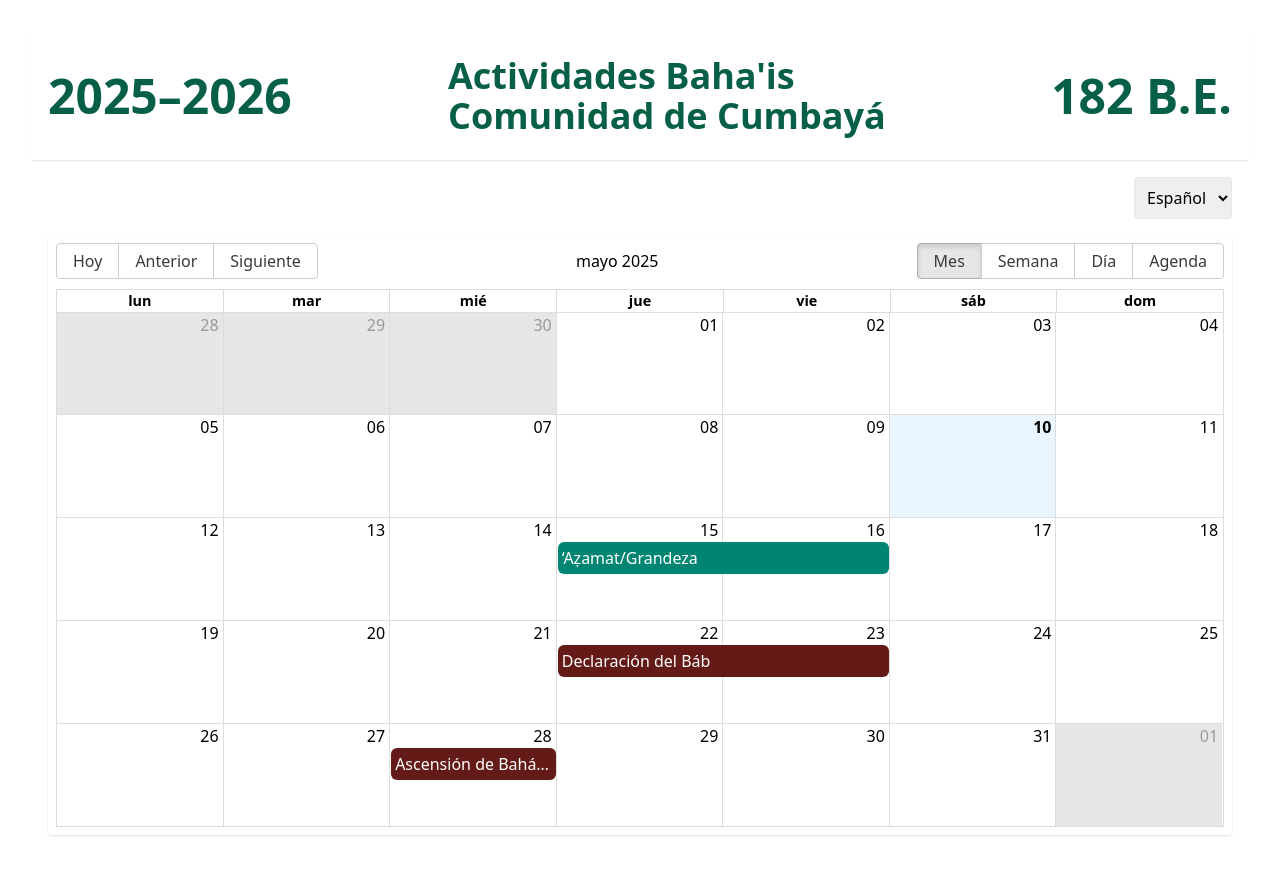
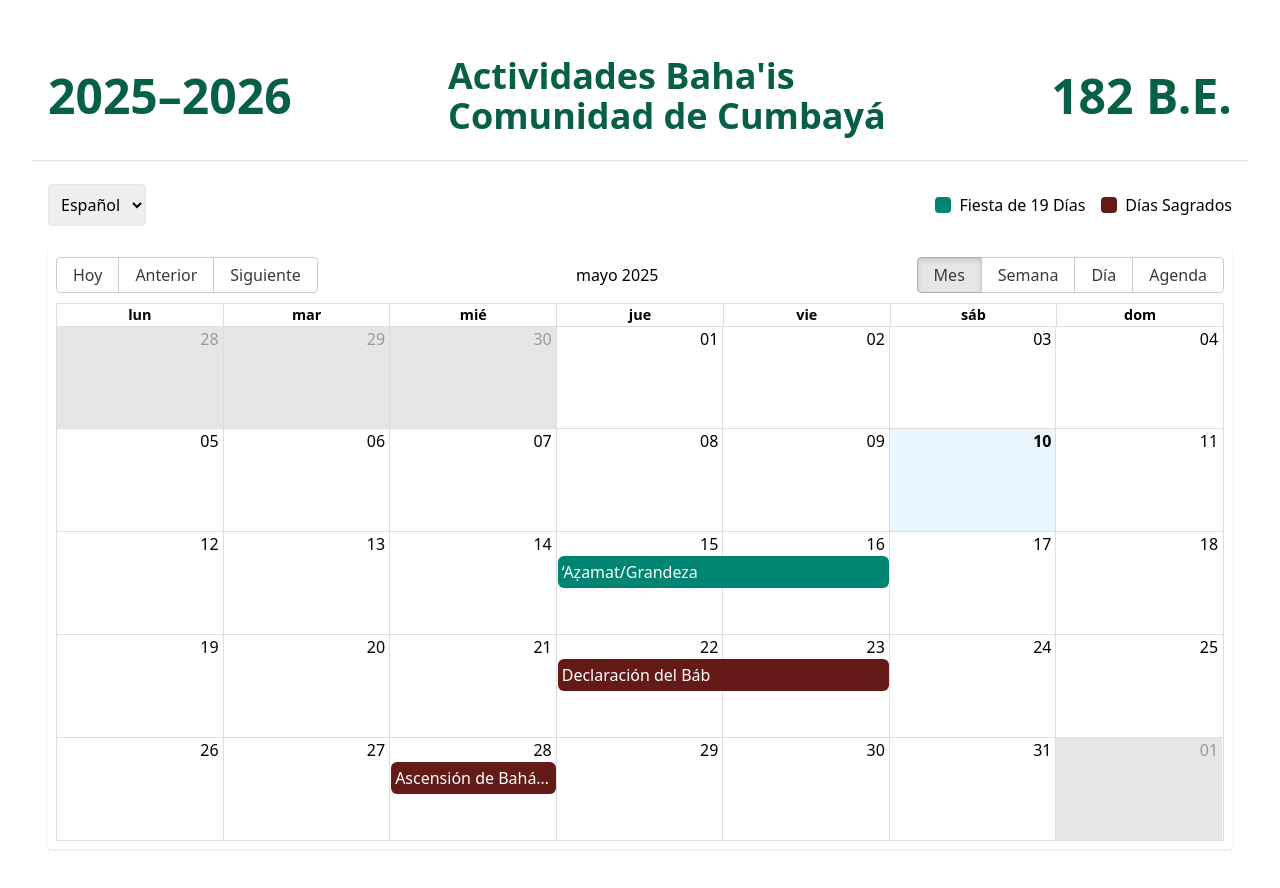
Before and after one commit to darvinnueza/cumbahai, a React (Vite) app in the folder bahai-calendar/: page / in a window 1280 px wide. Shown: the top 888 px of the page. Built offline with nearby package versions, Linux system fonts and the light colour scheme.

Commit message:
commit
commit

```diff
--- a/bahai-calendar/src/components/Calendar.tsx
+++ b/bahai-calendar/src/components/Calendar.tsx
@@ -7,6 +7,7 @@ import EventDialog from "./EventDialog";
 
 import enUS from 'date-fns/locale/en-US';
 import esES from 'date-fns/locale/es';
+import Legend from "./Legend";
 
 // Configuración correcta de locales
 const localesConfig = {
@@ -588,7 +589,8 @@ const CustomCalendar: React.FC = () => {
 
     return (
         <div className="p-4">
-            <div className="flex justify-end mb-4">
+            <div className="flex justify-between items-center mb-4 flex-wrap">
+                <div>
                     <select
                         value={language}
                         onChange={(e) => setLanguage(e.target.value as 'en' | 'es')}
@@ -598,6 +600,9 @@ const CustomCalendar: React.FC = () => {
                         <option value="en">English</option>
                     </select>
                 </div>
+                <Legend />
+            </div>
+
             <Calendar
                 localizer={localizer}
                 events={events}
@@ -621,7 +626,7 @@ const CustomCalendar: React.FC = () => {
                     let backgroundColor = '#3174ad'; // por defecto
 
                     if (event.type === 'F19D') backgroundColor = '#008573'; // verde
-                    if (event.type === 'DS') backgroundColor = '#641B17';  // amarillo
+                    if (event.type === 'DS') backgroundColor = '#641B17';  // rojo
                     if (event.type === 'jeque') backgroundColor = '#f87171';  // rojo
 
                     return {
--- /dev/null
+++ b/bahai-calendar/src/components/Legend.tsx
@@ -0,0 +1,22 @@
+import React from "react";
+
+const Legend: React.FC = () => {
+    return (
+        <div className="flex space-x-4 my-4">
+            <div className="flex items-center space-x-2">
+                <div className="w-4 h-4 rounded" style={{
+                    backgroundColor: "#008573"
+                }}></div>
+                <span>Fiesta de 19 Días</span>
+            </div>
+            <div className="flex items-center space-x-2">
+                <div className="w-4 h-4 rounded" style={{
+                    backgroundColor: "#641B17"
+                }}></div>
+                <span>Días Sagrados</span>
+            </div>
+        </div>
+    );
+};
+
+export default Legend;
```
Also changed, not shown: 3 other files (tests, documents, lock files or other folders). Lines whose indentation alone changed are shown as unchanged.
